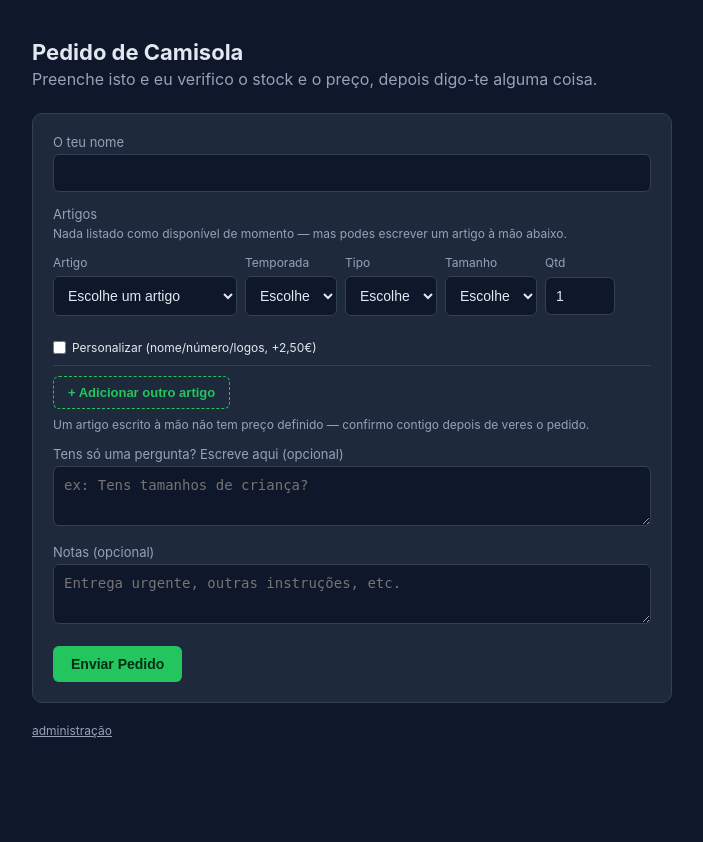
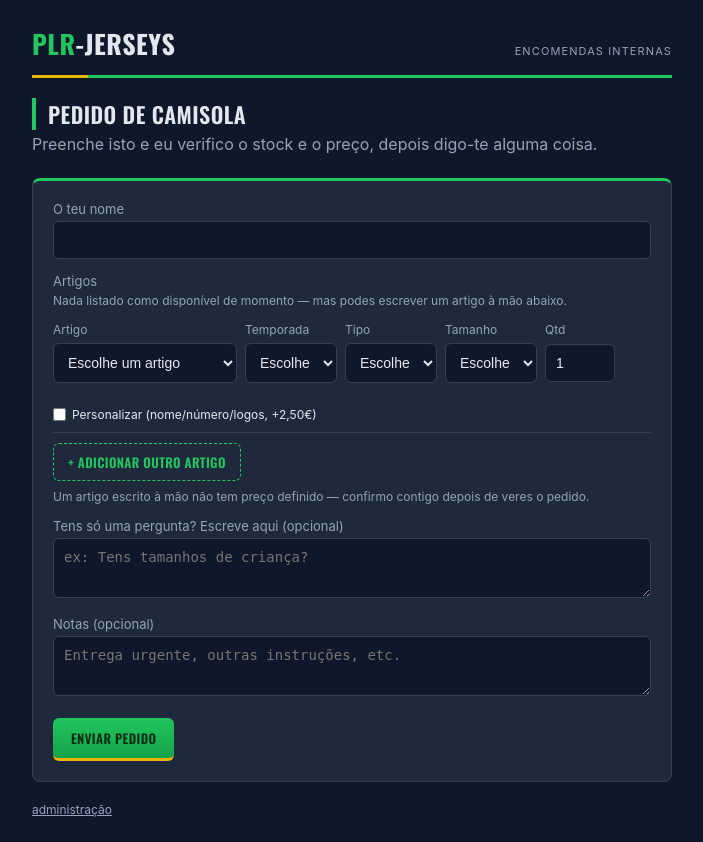
Before and after one commit to ozerebelo/plr-jerseys, a Flask app: page / in a window 1280 px wide. Shown: the whole page, without its empty margins (288-991 px from the left). Before the commit the page ends 738 px from the top, so only its background shows below. Run offline with Flask 3, Linux system fonts and the light colour scheme; data that the repository does not hold is empty; some libraries are stand-ins or nearby versions.

Commit message:
Redesign: sporty jersey-inspired look, PLR-Jerseys branding
Adds a persistent brand header (wordmark + tagline) to both pages,
switches headings/buttons to a bold condensed display font (Oswald),
and introduces a green/gold two-tone accent used as stripe details on
the header, section titles, cards, and buttons.

```diff
--- a/public/style.css
+++ b/public/style.css
@@ -2,9 +2,12 @@
   --bg: #0f172a;
   --card: #1e293b;
   --accent: #22c55e;
+  --accent-dark: #16a34a;
+  --accent-2: #eab308;
   --text: #e2e8f0;
   --muted: #94a3b8;
   --border: #334155;
+  --font-display: 'Oswald', -apple-system, BlinkMacSystemFont, "Segoe UI", sans-serif;
 }
 
 * {
@@ -14,7 +17,9 @@
 body {
   margin: 0;
   font-family: -apple-system, BlinkMacSystemFont, "Segoe UI", sans-serif;
-  background: var(--bg);
+  background:
+    linear-gradient(90deg, rgba(34, 197, 94, 0.05) 0%, transparent 4%),
+    var(--bg);
   color: var(--text);
   padding: 24px;
 }
@@ -28,9 +33,61 @@ body {
   max-width: 1000px;
 }
 
+.site-header {
+  display: flex;
+  align-items: baseline;
+  justify-content: space-between;
+  flex-wrap: wrap;
+  gap: 8px;
+  padding-bottom: 12px;
+  margin-bottom: 20px;
+  border-bottom: 3px solid var(--accent);
+  position: relative;
+}
+
+.site-header::after {
+  content: "";
+  position: absolute;
+  left: 0;
+  bottom: -3px;
+  width: 56px;
+  height: 3px;
+  background: var(--accent-2);
+}
+
+.brand {
+  font-family: var(--font-display);
+  font-weight: 700;
+  font-size: 26px;
+  text-transform: uppercase;
+  letter-spacing: 0.02em;
+  text-decoration: none;
+}
+
+.brand-mark {
+  color: var(--accent);
+}
+
+.brand-rest {
+  color: var(--text);
+}
+
+.brand-tagline {
+  font-size: 11px;
+  color: var(--muted);
+  text-transform: uppercase;
+  letter-spacing: 0.1em;
+}
+
 h1 {
+  font-family: var(--font-display);
   font-size: 22px;
+  font-weight: 600;
+  text-transform: uppercase;
+  letter-spacing: 0.02em;
   margin-bottom: 4px;
+  padding-left: 12px;
+  border-left: 4px solid var(--accent);
 }
 
 p.subtitle {
@@ -50,7 +107,8 @@ p.subtitle {
 .card {
   background: var(--card);
   border: 1px solid var(--border);
-  border-radius: 10px;
+  border-top: 3px solid var(--accent);
+  border-radius: 8px;
   padding: 20px;
   margin-bottom: 16px;
 }
@@ -84,14 +142,18 @@ textarea {
 
 button {
   margin-top: 18px;
-  background: var(--accent);
+  background: linear-gradient(180deg, var(--accent) 0%, var(--accent-dark) 100%);
   color: #052e16;
   border: none;
+  border-bottom: 3px solid var(--accent-2);
   padding: 10px 18px;
   border-radius: 6px;
+  font-family: var(--font-display);
   font-weight: 600;
+  text-transform: uppercase;
+  letter-spacing: 0.03em;
   cursor: pointer;
-  font-size: 14px;
+  font-size: 13px;
 }
 
 button:hover {
@@ -141,7 +203,9 @@ th {
   padding: 3px 8px;
   border-radius: 999px;
   font-size: 11px;
-  font-weight: 600;
+  font-weight: 700;
+  text-transform: uppercase;
+  letter-spacing: 0.02em;
 }
 
 .badge.pending { background: #422006; color: #fbbf24; }
@@ -156,7 +220,9 @@ th {
   padding: 2px 7px;
   border-radius: 999px;
   font-size: 10px;
-  font-weight: 600;
+  font-weight: 700;
+  text-transform: uppercase;
+  letter-spacing: 0.02em;
   background: #422006;
   color: #fbbf24;
   white-space: nowrap;
--- a/templates/index.html
+++ b/templates/index.html
@@ -3,11 +3,18 @@
 <head>
   <meta charset="UTF-8">
   <meta name="viewport" content="width=device-width, initial-scale=1.0">
-  <title>Pedido de Camisola</title>
+  <title>PLR-Jerseys — Pedido de Camisola</title>
+  <link rel="preconnect" href="https://fonts.googleapis.com">
+  <link rel="preconnect" href="https://fonts.gstatic.com" crossorigin>
+  <link href="https://fonts.googleapis.com/css2?family=Oswald:wght@500;600;700&display=swap" rel="stylesheet">
   <link rel="stylesheet" href="{{ url_for('static', filename='style.css') }}">
 </head>
 <body>
   <div class="container">
+    <header class="site-header">
+      <a class="brand" href="{{ url_for('index') }}"><span class="brand-mark">PLR</span><span class="brand-rest">-Jerseys</span></a>
+      <span class="brand-tagline">Encomendas internas</span>
+    </header>
     <h1>Pedido de Camisola</h1>
     <p class="subtitle">Preenche isto e eu verifico o stock e o preço, depois digo-te alguma coisa.</p>
 
```
Also changed, not shown: templates/admin.html (+8 -1 lines).
